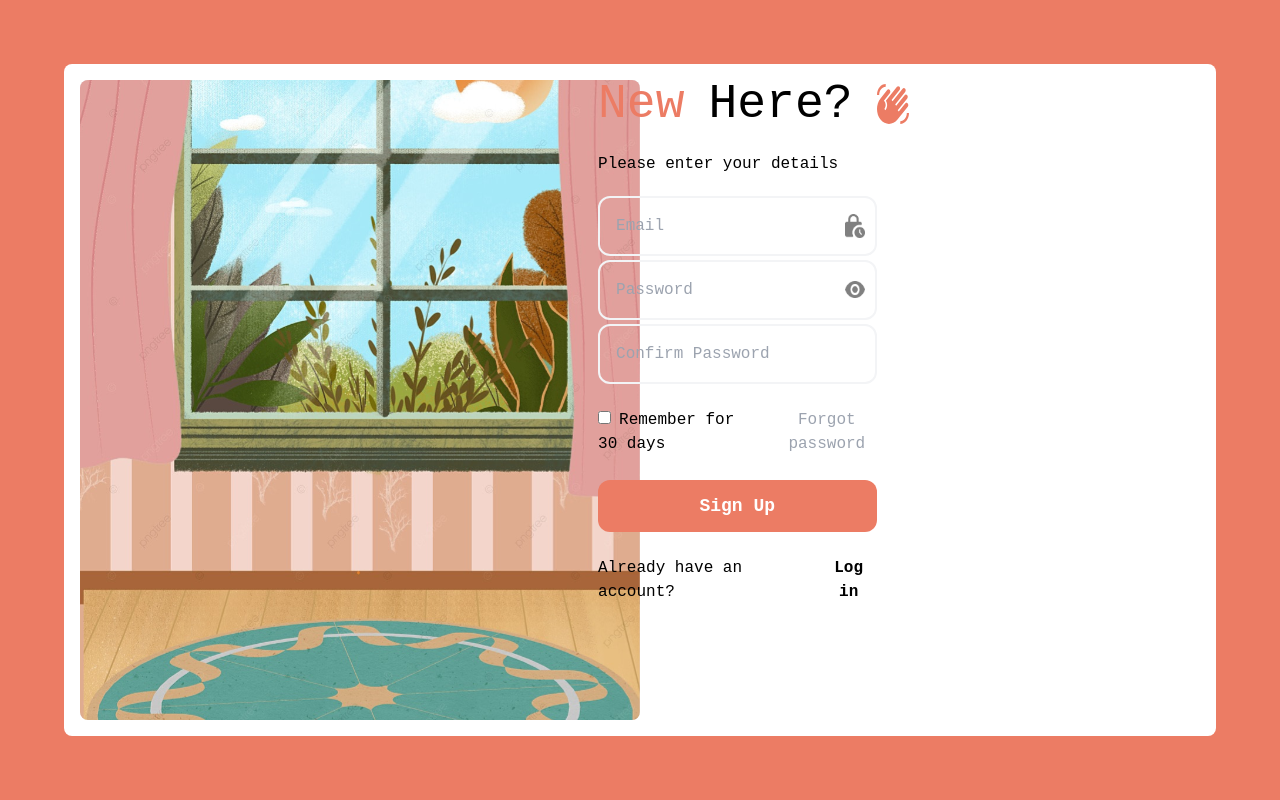
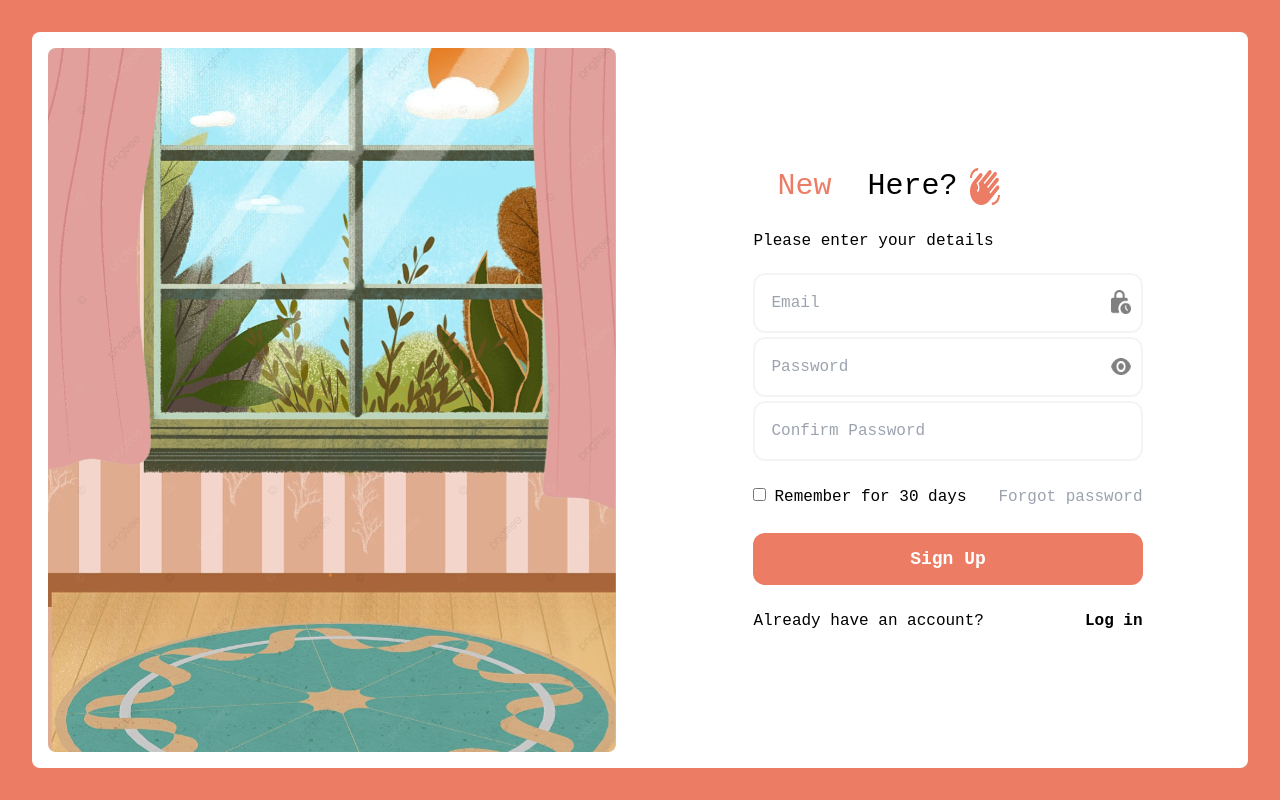
Before and after one commit to caliginosusmoon/amberrent-client, a React (Create React App) app: page /signup in a window 1280 px wide. Built offline with nearby package versions, Linux system fonts and the light colour scheme.

Commit message:
fixed auth

```diff
--- a/src/pages/login.js
+++ b/src/pages/login.js
@@ -54,10 +54,10 @@ const LogIn = () => {
 	};
 
 	return (
-		<div className="flex w-full h-screen bg-[#EC7C64] p-8 lg:p-16">
-			<div className="flex w-full h-full bg-white p-2 lg:p-4 rounded-lg">
+		<div className="flex w-full max-w-[1300px] h-screen bg-[#EC7C64] p-8 lg:p-8 margin: 0 auto">
+			<div className="grid grid-cols-2 gap-40 w-full h-full bg-white p-2 lg:p-4 rounded-lg margin: 0 auto ">
 				{/* Image section, hidden on small screens */}
-				<div className="hidden lg:flex h-full w-1/2 items-center justify-center bg-gray-200 rounded-lg overflow-hidden">
+				<div className="hidden lg:flex h=[20vh] w=[200vw] items-center justify-center bg-gray-200 rounded-lg overflow-hidden">
 					<img
 						src={leftimage}
 						alt="Left Image"
--- a/src/pages/signup.js
+++ b/src/pages/signup.js
@@ -35,10 +35,10 @@ const SignUp = () => {
 	};
 
 	return (
-		<div className="flex w-full h-screen bg-[#EC7C64] p-8 lg:p-16">
-			<div className="flex w-full h-full bg-white p-2 lg:p-4 rounded-lg">
+		<div className="flex w-full max-w-[1300px] h-screen bg-[#EC7C64] p-8 lg:p-8 margin: 0 auto">
+			<div className="grid grid-cols-2 gap-12 w-full h-full bg-white p-2 lg:p-4 rounded-lg margin: 0 auto ">
 				{/* Image section, hidden on small screens */}
-				<div className="hidden lg:flex h-full w-1/2 items-center justify-center bg-gray-200 rounded-lg overflow-hidden">
+				<div className="hidden lg:flex h=[20vh] items-center justify-center bg-gray-200 rounded-lg overflow-hidden">
 					<img
 						src={leftimage}
 						alt="Left Image"
@@ -46,20 +46,23 @@ const SignUp = () => {
 					/>
 				</div>
 				{/* Form section */}
-				<form onSubmit={handleSubmit}>
-					<div className="w-full flex items-center justify-center lg:w-1/2">
+				<form
+					onSubmit={handleSubmit}
+					className="flex items-center w-full"
+				>
+					<div className="flex flex-1 items-center justify-center lg:w-1/2">
 						<div className="font-mono">
-							<h1 className="flex items-center text-5xl font-bold">
-								<span className="text-[#EC7C64] ml- 6">
+							<div className="flex items-center text-3xl font-bold gap-3">
+								<span className="text-[#EC7C64] ml-6 ">
 									New
 								</span>
 								<span className="text-black ml-6"> Here?</span>
 								<img
 									src={wavinghand}
 									alt="Waving Hand emoji"
-									className="w-10 h-10 ml-6"
+									sizes="30"
 								/>
-							</h1>
+							</div>
 							<p className="font-medium mt-6">
 								Please enter your details
 							</p>
```
